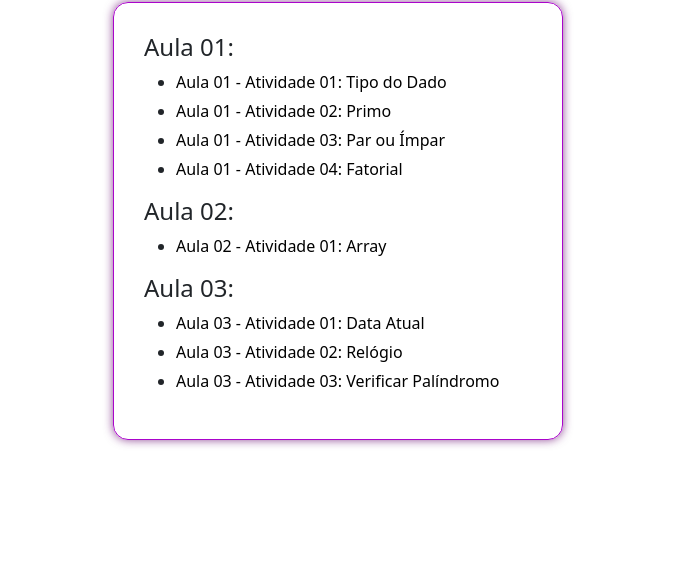
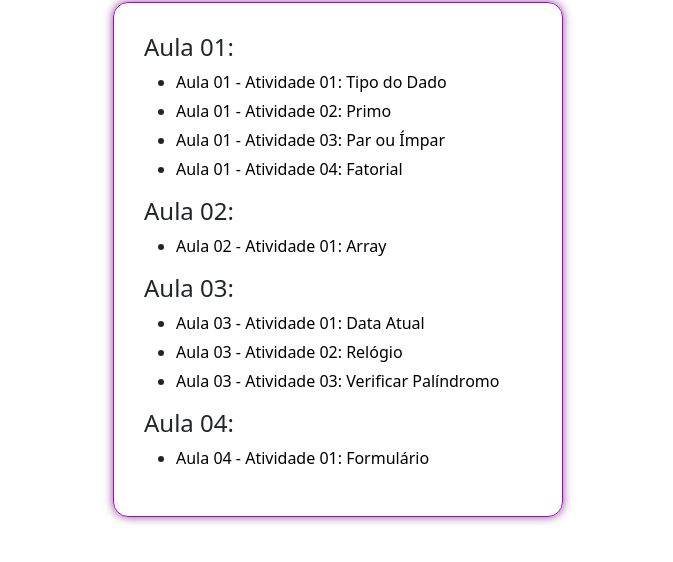
Before and after one commit to juliaferreti/AtividadesJS, a plain HTML site: page index.html in a window 1280 px wide. Shown: the part 80-642 px from the top of the page, without its empty margins (302-975 px from the left). Drawn offline with nearby package versions, Linux system fonts and the light colour scheme.

Commit message:
index.html

```diff
--- a/index.html
+++ b/index.html
@@ -32,6 +32,11 @@
             <li><a href="Aula03/exercicio2.html">Aula 03 - Atividade 02: Relógio</a></li>
             <li><a href="Aula03/exercicio3.html">Aula 03 - Atividade 03: Verificar Palíndromo</a></li>
         </ul>
+
+        <h4> Aula 04: </h4>
+        <ul>
+            <li><a href="Aula04/exercicio1.html">Aula 04 - Atividade 01: Formulário</a></li>
+        </ul>
     </div>
     <script src="https://cdn.jsdelivr.net/npm/@popperjs/core@2.11.6/dist/umd/popper.min.js" integrity="sha384-oBqDVmMz9ATKxIep9tiCxS/Z9fNfEXiDAYTujMAeBAsjFuCZSmKbSSUnQlmh/jp3" crossorigin="anonymous"></script>
     <script src="https://cdn.jsdelivr.net/npm/bootstrap@5.2.2/dist/js/bootstrap.min.js" integrity="sha384-IDwe1+LCz02ROU9k972gdyvl+AESN10+x7tBKgc9I5HFtuNz0wWnPclzo6p9vxnk" crossorigin="anonymous"></script>
```
